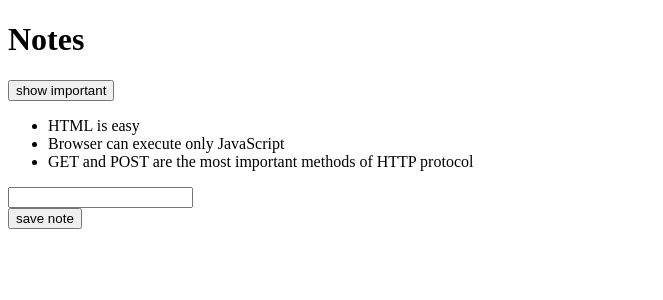
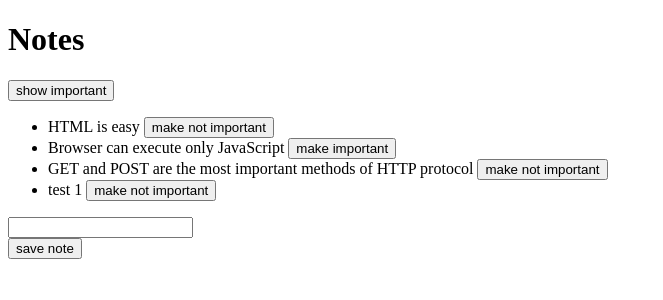
Before and after one commit to danutdotrar/FSO-recap, a React (Vite) app in the folder part2/courseinfo/: page / in a window 1280 px wide. Shown: the top 300 px of the page, without its empty margins (0-663 px from the left). Built offline with nearby package versions, Linux system fonts and the light colour scheme; data requests are answered from the project's data file.

Commit message:
Add toggleImportance functionality

```diff
--- a/part2/courseinfo/db.json
+++ b/part2/courseinfo/db.json
@@ -14,6 +14,11 @@
       "id": "3",
       "content": "GET and POST are the most important methods of HTTP protocol",
       "important": true
+    },
+    {
+      "id": "4",
+      "content": "test 1",
+      "important": true
     }
   ]
 }
--- a/part2/courseinfo/src/App.jsx
+++ b/part2/courseinfo/src/App.jsx
@@ -25,7 +25,7 @@
         const noteObject = {
             content: newNote,
             important: Math.random() < 0.5,
-            id: notes.length + 1,
+            id: (notes.length + 1).toString(),
         };
 
         // create post method for notes
@@ -44,6 +44,28 @@
         setNewNote(e.target.value);
     };
 
+    const toggleImportance = (id) => {
+        // HTTP PUT inlocuieste intreaga nota
+        // HTTP PATCH inlocuieste proprietatile notei
+
+        // avem nevoie de URL-ul unic al notei
+        const url = `http://localhost:3001/notes/${id}`;
+
+        // gasim nota in state cu find
+        const note = notes.find((note) => note.id === id);
+
+        // modificam nota cum avem nevoie
+        const changedNote = { ...note, important: !note.important };
+
+        // folosim axios.put sa facem un request pt a inlocui intreaga nota cu changedNote
+        axios.put(url, changedNote).then((response) => {
+            console.log(response);
+            setNotes(
+                notes.map((note) => (note.id !== id ? note : response.data))
+            );
+        });
+    };
+
     const notesToShow = showAll
         ? notes
         : notes.filter((note) => note.important === true);
@@ -59,7 +81,11 @@
 
             <ul>
                 {notesToShow.map((note) => (
-                    <Note key={note.id} note={note} />
+                    <Note
+                        key={note.id}
+                        note={note}
+                        toggleImportance={() => toggleImportance(note.id)}
+                    />
                 ))}
             </ul>
 
--- a/part2/courseinfo/src/components/Note.jsx
+++ b/part2/courseinfo/src/components/Note.jsx
@@ -1,7 +1,16 @@
 import React from "react";
 
-const Note = ({ note }) => {
-    return <li>{note.content}</li>;
+const Note = ({ note, toggleImportance }) => {
+    const label = note.important ? "make not important" : "make important";
+
+    return (
+        <div>
+            <li>
+                {note.content}{" "}
+                <button onClick={toggleImportance}>{label}</button>
+            </li>
+        </div>
+    );
 };
 
 export default Note;
```
Lines whose indentation alone changed are shown as unchanged.
